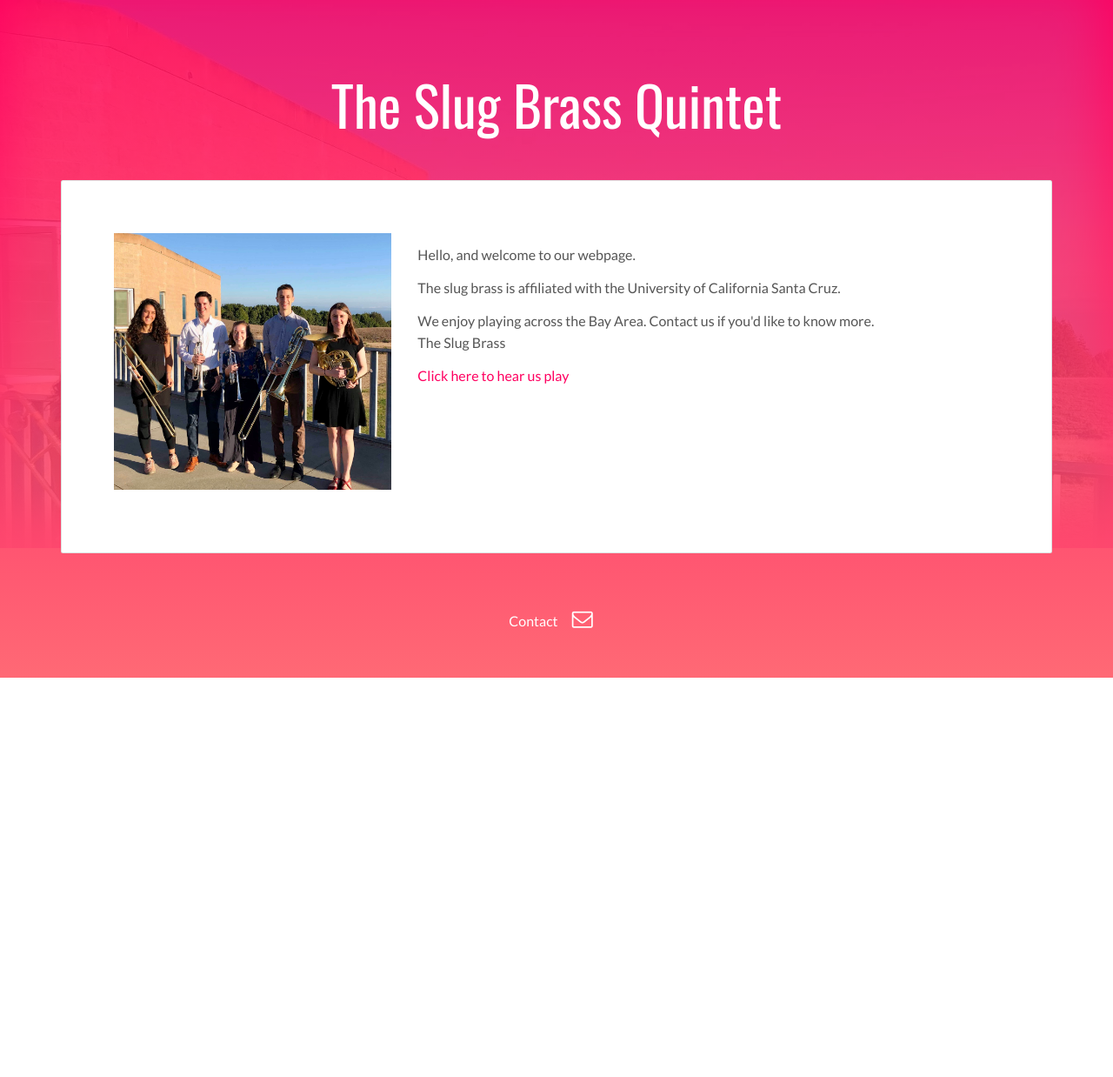
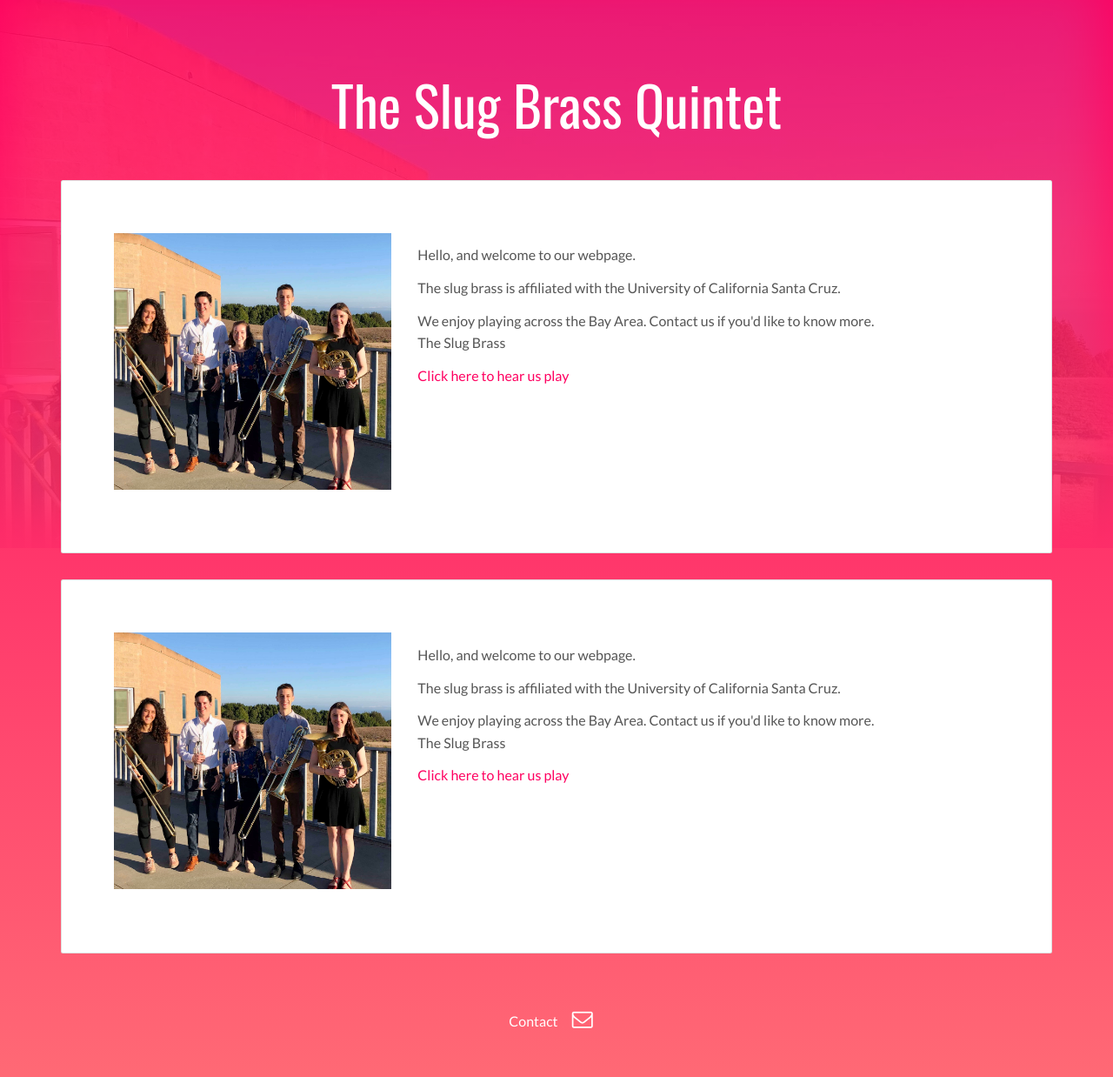
Before and after one commit to bbaltaxe/bbaltaxe.github.io, a Jekyll site: the page slugbrass.html, which Jekyll copies as it is, in a window 1280 px wide. Shown: the whole page at 87% size. Built offline with Jekyll 4.4.1, drawn with Linux system fonts in a browser that asks for light colours; before the commit the page ends 900 px from its top, so only the background shows below that.

Commit message:
Update slugbrass.html

```diff
--- a/slugbrass.html
+++ b/slugbrass.html
@@ -67,6 +67,37 @@
       </div>
     </div>
 
+     <div class="container">
+      <div class="row">
+        <div class="col-xs-12">
+
+          <div class="card">
+            <div class="card-block">
+              <div class="row">
+                <div class="col-md-4">
+                  <p>
+                    <img src="./assets/images/brass.jpg" class="img-responsive" alt="">
+                  </p>
+                </div>
+                <div class="col-md-8">
+
+                  <p></p>
+                  <p> Hello, and welcome to our webpage.
+                  <p> The slug brass is affiliated with the University of California Santa Cruz.
+                  <p> We enjoy playing across the Bay Area. Contact us if you'd like to know more.
+                    <br /> The Slug Brass</p>
+
+                  <a href="Dot Map.pdf">
+                    <p>Click here to hear us play</p>
+                  </a>
+                </div>
+              </div>
+            </div>
+          </div>
+        </div>
+      </div>
+    </div>
+
   </main>
   <footer class="footer-container white-text-container text-center">
     <div class="container">
@@ -74,7 +105,7 @@
         <div class="col-xs-12">
           <p>
             Contact
-            <a class="fa-icon fa-icon-2x" href="mailto:breanna.baltaxe-admony@plantronics.com" title="Contact">
+            <a class="fa-icon fa-icon-2x" href="mailto:bbaltaxe@ucsc.edu" title="Contact">
               <i class="fa fa-envelope-o"></i>
             </a>
           </p>
```
